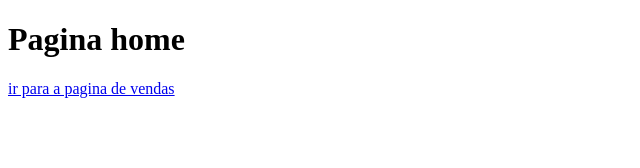
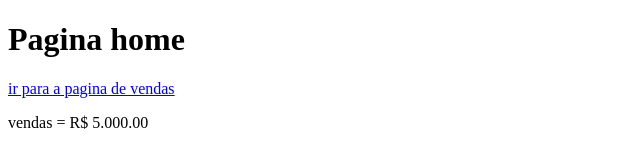
Before and after one commit to uspLexi/Teste, a plain HTML site: page index.html in a window 1280 px wide. Shown: the whole page, without its empty margins (0-640 px from the left). Drawn offline with Linux system fonts and the light colour scheme.

Commit message:
Acrescentado valor de vendas

```diff
--- a/index.html
+++ b/index.html
@@ -9,4 +9,6 @@
 <body>
     <H1>Pagina home</H1></body>
     <a href="vendas.html">ir para a pagina de vendas</a>
+    <p>vendas = R$ 5.000.00
+    </p>
 </html>
```
